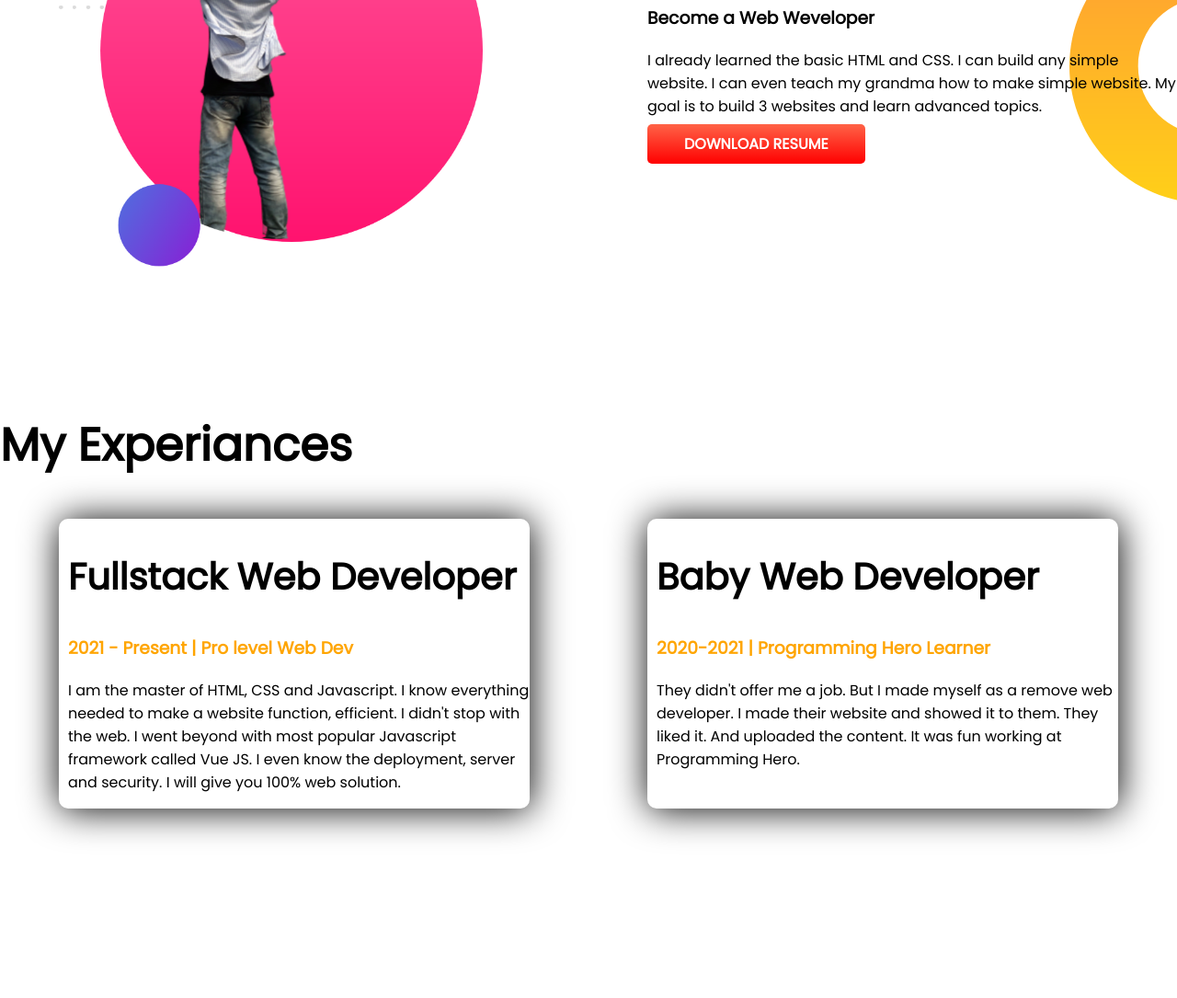
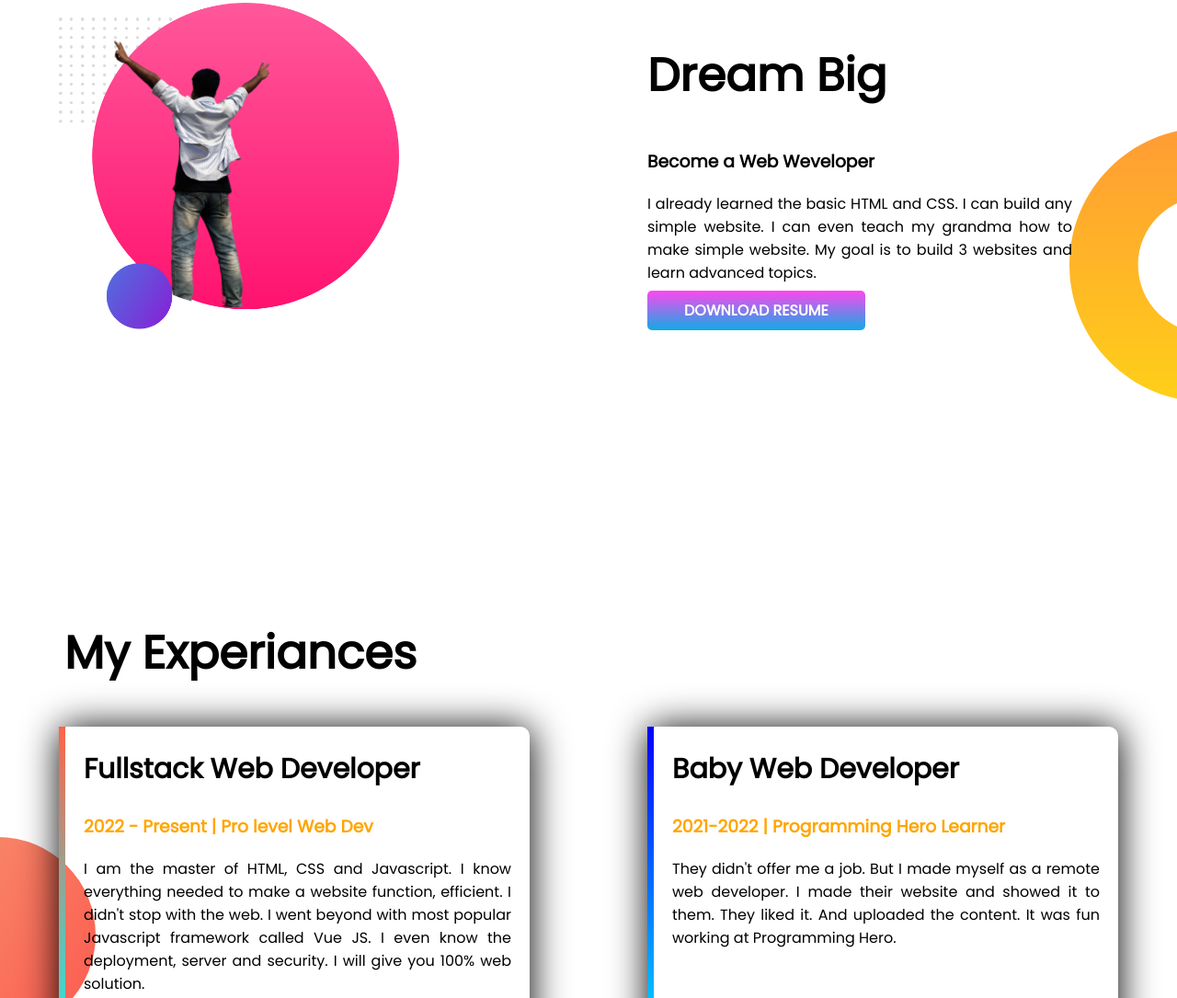
Before and after one commit to tzz-tuhin/developer-portfolio, a plain HTML site: page index.html in a window 1280 px wide. Shown: the part 767-1852 px from the top of the page at 92% size. Before the commit the page ends 1796 px from the top, so only its background shows below. Drawn offline with Linux system fonts and the light colour scheme.

Commit message:
Remove some picture & add some CSS rule

```diff
--- a/index.html
+++ b/index.html
@@ -14,14 +14,18 @@
 
 <body>
     <section class="top-banner flexible-container">
+        <span class="margin"></span>
         <div class="half-width">
             <h1>Welcome To</h1>
             <h1><span class="color-orange">Tuhin's </span> World!</h1>
             <h3>World-class professional web dev</h3>
-            <p>You might saw me jumping, climbing buildings, and stopping trains. But nobody pays me a dime for that
-                work.
-                That's why I am learning and mastering web development. I will not stop until I become the Web
-                Development Hero.
+            <p class="text">Hi, I'm Tahuruzzoha Tuhin, doing my BSc in Mathematics at Shajalal University of Science and
+                Technology.
+                I have been programming for the last 3 years. I used to work on problem solving in C / C ++ programming
+                language. In addition to solving problems. I have worked on a few Python projects. Also I am very
+                proficient in Linux. I am now working as Chief Technology Officer of a startup. I actually want to work
+                with artificial intelligence in the future. That's why I want to improve my skills in Python and machine
+                learning.
             </p>
             <a class="link-button" target="_blank" href="https://www.google.com">HIRE ME</a>
         </div>
@@ -32,16 +36,19 @@
 
 
     </section>
+    <section>
+        <span></span>
+    </section>
 
-    <section class="dream-big flexible-container">
+    <section class="dream-big flexible-container down ">
 
-        <div class="half-width">
+        <div class="half-width up ">
             <img src="images/dreame-big-my-bg.png" alt="">
         </div>
-        <div class="half-width">
+        <div class="half-width up ">
             <h1>Dream Big</h1>
             <h3>Become a Web Weveloper</h3>
-            <p>
+            <p class="text">
                 I already learned the basic HTML and CSS. I can build any simple website. I can even teach my grandma
                 how to make simple website. My goal is to build 3 websites and learn advanced topics.
             </p>
@@ -51,27 +58,32 @@
     </section>
 
     <section class="experiance-area">
-        <h1>My Experiances</h1>
+        <h1 class="experiance">My Experiances</h1>
         <div class="flexible-container">
-            <div class="experiance-item">
+            <div id="border-web-1" class="experiance-item">
                 <h2>Fullstack Web Developer</h2>
-                <h3 class="color-orange">2021 - Present | Pro level Web Dev</h3>
-                <p> I am the master of HTML, CSS and Javascript. I know everything needed to make a website function,
+                <h3 class="color-orange ">2022 - Present | Pro level Web Dev</h3>
+                <p class="text"> I am the master of HTML, CSS and Javascript. I know everything needed to make a website
+                    function,
                     efficient. I didn't stop with the web. I went beyond with most popular Javascript framework called
                     Vue
                     JS. I even know the deployment, server and security. I will give you 100% web solution.</p>
             </div>
 
-            <div class="experiance-item">
+            <div id="border-web-2" class="experiance-item ">
                 <h2>Baby Web Developer</h2>
-                <h3 class="color-orange">2020-2021 | Programming Hero Learner</h3>
-                <p>They didn't offer me a job. But I made myself as a remove web developer. I made their website and
+                <h3 class="color-orange ">2021-2022 | Programming Hero Learner</h3>
+                <p class="text">They didn't offer me a job. But I made myself as a remote web developer. I made their
+                    website and
                     showed
                     it to them. They liked it. And uploaded the content. It was fun working at Programming Hero.</p>
             </div>
         </div>
 
     </section>
+    <footer>
+        <p>© Md. Tahuruzzoha Tuhin 2021, All rights reserved.</p>
+    </footer>
 
 </body>
 
--- a/style.css
+++ b/style.css
@@ -2,30 +2,46 @@ body{
     font-family: 'Poppins', sans-serif;
     margin: 0px;
 }
-
+section span{
+    margin-bottom: 100px;
+}
 h1{
     font-size: 50px;
 }
 h2{
-    font-size: 40px;
+    font-size: 30px;
+}
+/* img{
+    height: 430px;
+    width: 680px;
+} */
+
+.margin{
+    margin-top: 30px;
+}
+.text{
+    text-align: justify;
 }
 .color-orange{
     color: orange;
 }
 .flexible-container{
     display: flex;
-    margin-bottom: 150px;
+    margin-bottom: 100px;
+    height: 570px;
+    width: 100%;
 }
 .half-width{
     width: 50%;
     padding-left: 5%;
+    padding-right: 5%;
 }
 .half-width img{
     width: 80%;
 }
 .link-button{
     color: white;
-    background-image: linear-gradient(tomato, red);
+    background-image: linear-gradient(rgb(255, 71, 240), rgb(17, 170, 230));
     padding: 10px 40px;
     border-radius: 5px;
     text-decoration: none;
@@ -39,12 +55,48 @@ h2{
     background-image: url(images/dream-bg.png);
     background-repeat: no-repeat;
     background-position: right;
+
 }
 .experiance-item{
     width: 40%;
+    height: 70%;
     margin-left: 5%;
     margin-right: 5%;
-    padding-left: 10px;
+    padding-left: 20px;
+    padding-right: 20px;
     border-radius: 10px;
     box-shadow: 1px 1px 40px black;
+    /* border-left: 10px solid ; */
 }
+.experiance-area{
+    background-image: url(images/exp-bg.png);
+    background-repeat: no-repeat;
+    background-position: left;
+    width: 100%;
+    height: 100%;
+}
+.experiance{
+    margin-left: 70px;
+}
+.up{
+    margin-right: 50px;
+    margin-bottom: 50px;
+}
+.down{
+    margin-top: 200px;
+}
+
+#border-web-1{
+    border-left: 7px solid;
+    border-image: linear-gradient(tomato, cyan);
+    border-image-slice: 1;
+    /* border-radius: 20px; */
+}
+#border-web-2{
+    border-left: 7px solid;
+    border-image: linear-gradient(blue, cyan);
+    border-image-slice: 1;
+}
+footer p{
+    text-align: center;
+}
```
Also changed, not shown: images/my-bg.png (deleted), images/my-bg2.png (deleted).
